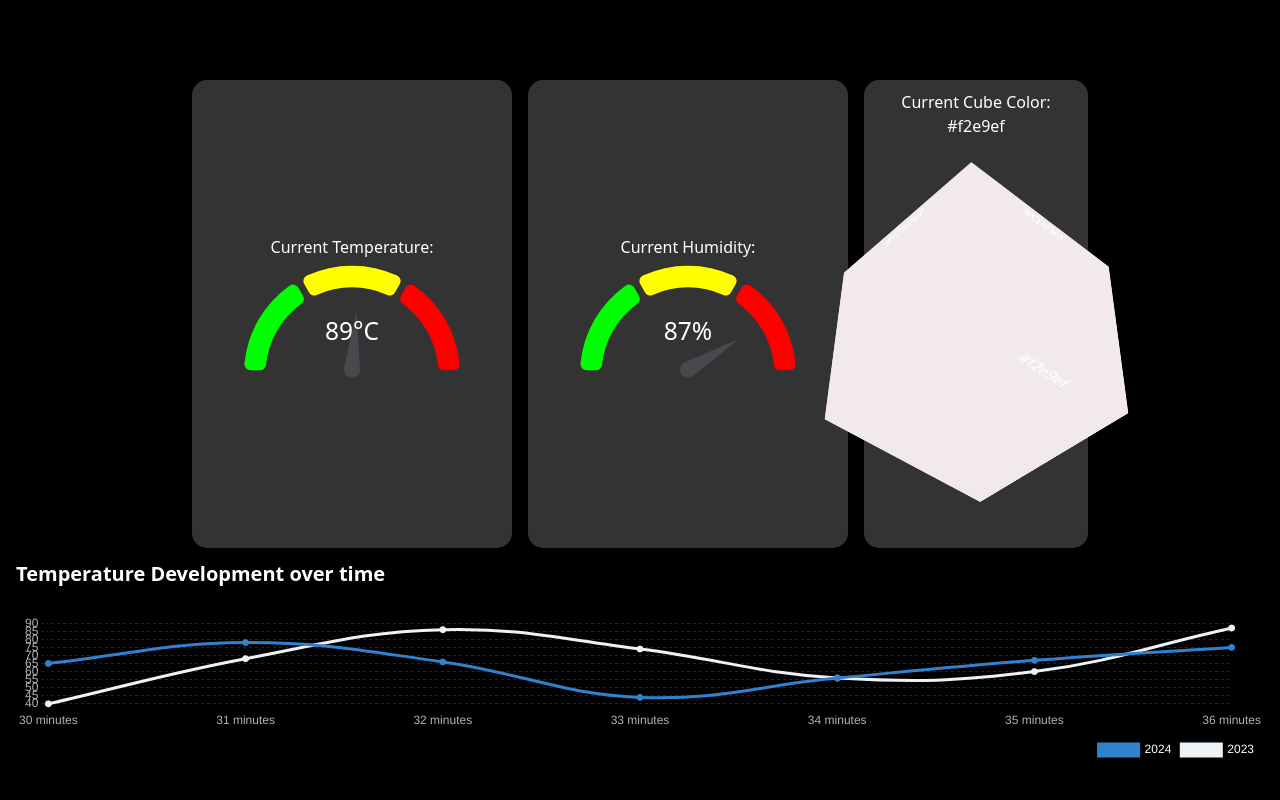
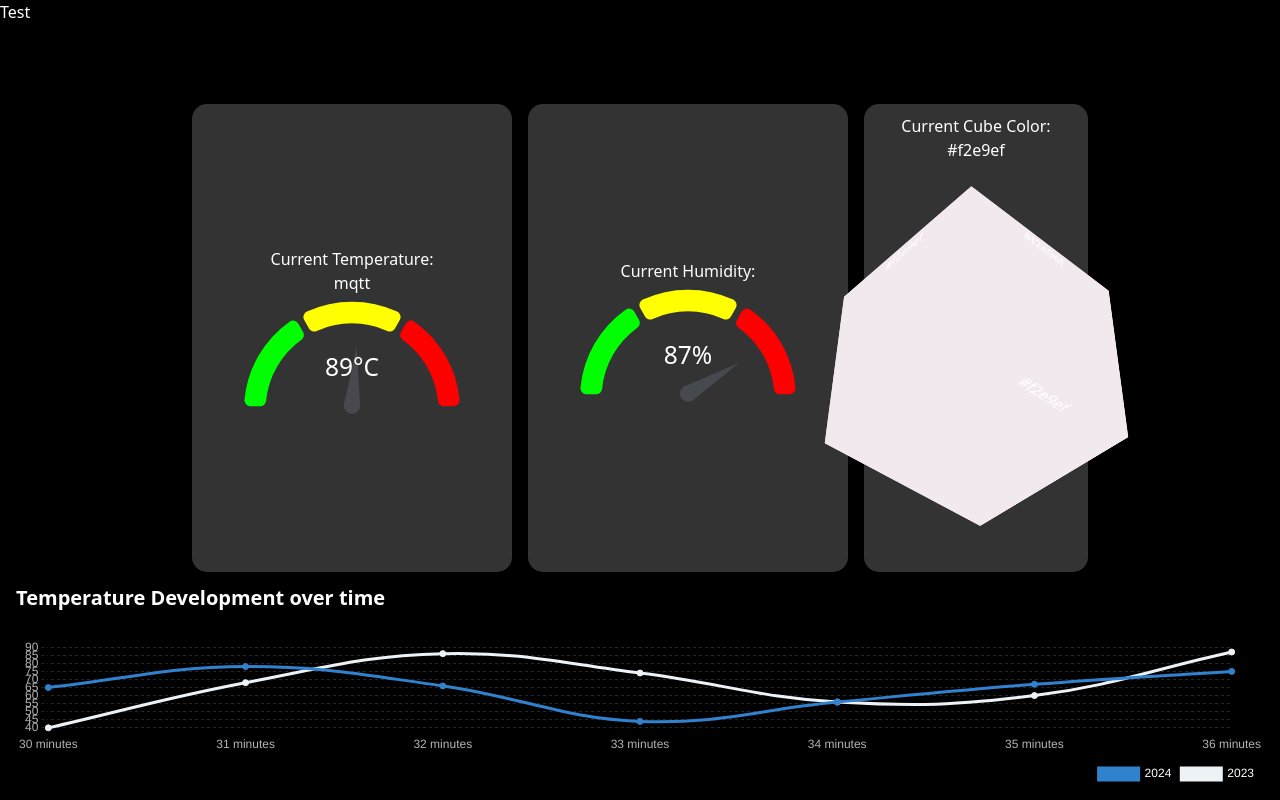
Before and after one commit to Doubl3K/dobo-frontend, a Next.js app: page /dashboard in a window 1280 px wide. Shown: the top 800 px of the page. Built offline with nearby package versions, Linux system fonts and the light colour scheme.

Commit message:
Doc changes

```diff
--- a/pages/dashboard.tsx
+++ b/pages/dashboard.tsx
@@ -1,4 +1,3 @@
-"use-client";
 import dynamic from "next/dynamic";
 import { useEffect, useState } from "react";
 import CardLineChart from "../src/components/Chart";
@@ -25,11 +24,12 @@ export default function Dashboard() {
 
 	return (
 		<>
+			<button onClick={connectMe}>Test</button>
 			<div className="gridWrapper">
 				<div className="cardGrid">
 					<div className="tempWrapper card">
 						<label htmlFor="temperature">Current Temperature: </label>
-
+						mqtt
 						<GaugeChart
 							id="gauge-chart1"
 							percent={temperature / 100}
@@ -92,13 +92,18 @@ function changeCubeColorToHex(hexColor: string): void {
 }
 
 function connectMe() {
+	console.log("connecting");
+
 	const mqtt = require("mqtt");
-	const client = mqtt.connect("mqtt://test.mosquitto.org:8081");
+	const client = mqtt.connect("ws://test.mosquitto.org:8080");
 
 	client.on("connect", function () {
-		client.subscribe("raspi/test/luefter", function (err: any) {
+		console.log("Connection established");
+
+		client.subscribe("FBS/LF8_Projekt/JSON", function (err: any) {
 			if (!err) {
-				client.publish("raspi/test/luefter", "Hello mqtt");
+				// client.publish("raspi/test/luefter", "Hello mqtt");
+				console.log("Subscribed");
 			}
 		});
 	});
@@ -107,6 +112,6 @@ function connectMe() {
 		// message is Buffer
 		console.log(message.toString());
 		let messageRecieved = message.toString();
-		document.getElementById("data")!.innerHTML = message.toString();
+		// document.getElementById("data")!.innerHTML = message.toString();
 	});
 }
```
Also changed, not shown: 3 other files (tests, documents, lock files or other folders).
